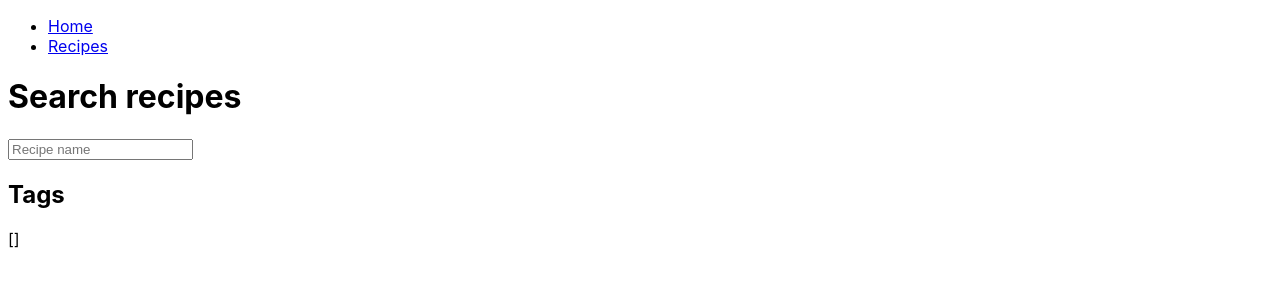
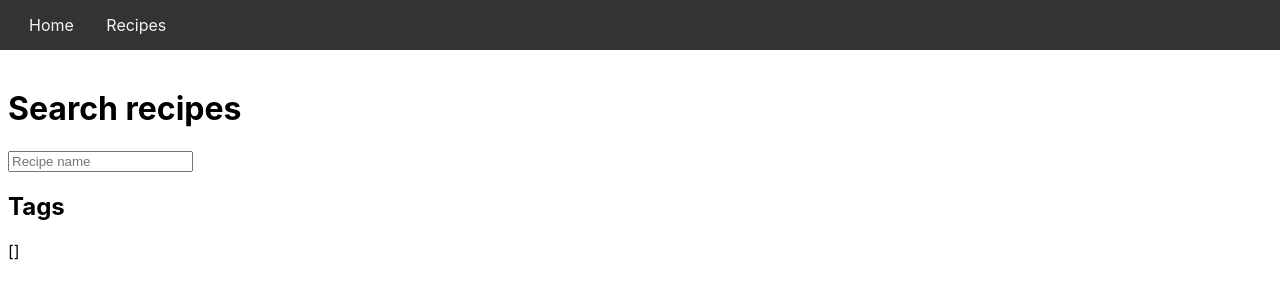
Before and after one commit to pattyde/mobile-recipes, a Jekyll site: the page built from index.html, in a window 1280 px wide. Shown: the top 300 px of the page. Built offline with Jekyll 4.4.1, drawn with Linux system fonts in a browser that asks for light colours.

Commit message:
add style for top nav

```diff
--- a/_sass/main.scss
+++ b/_sass/main.scss
@@ -1,5 +1,33 @@
 $font-stack: -apple-system, BlinkMacSystemFont, "Segoe UI", Roboto, Oxygen-Sans, Ubuntu, Cantarell, "Helvetica Neue", sans-serif;
 
 body {
-	font-family: $font-stack
+	font-family: $font-stack;
+	padding-top: 60px;
 }
+
+nav {
+  overflow: hidden;
+  background-color: #333;
+  position: fixed;
+  top: 0;
+	margin-left: -8px;
+  width: 100%;
+  ul {
+    text-align: left;
+    list-style-type: none;
+    list-style-type: none;
+    margin: 0;
+    padding: 15px;
+    li {
+      display: inline;
+      a {
+        color: #f2f2f2;
+        text-decoration: none;
+        padding: 14px;
+        &:hover {
+          background-color: #111;
+        }
+      }
+    }
+  }
+}
```
